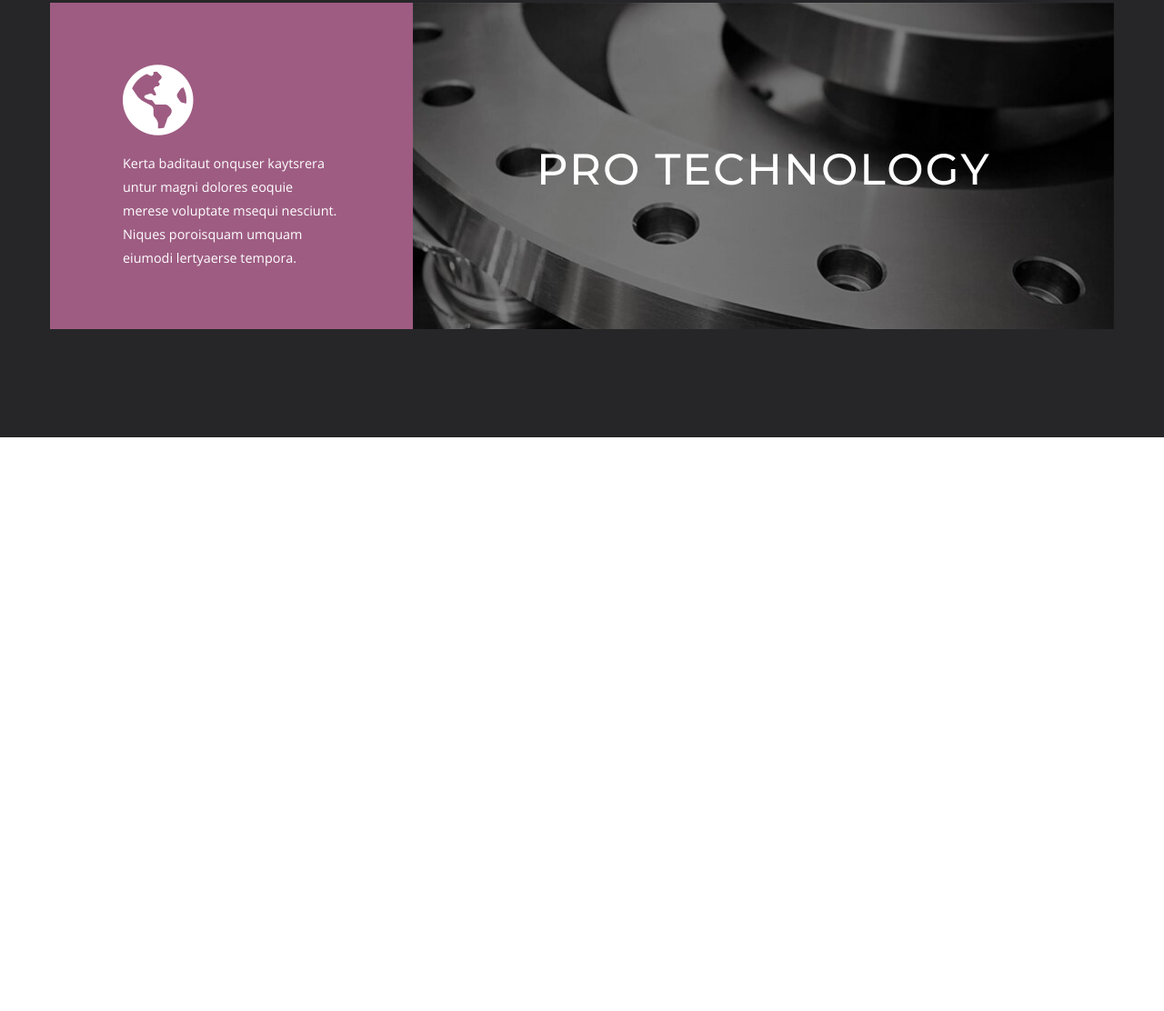
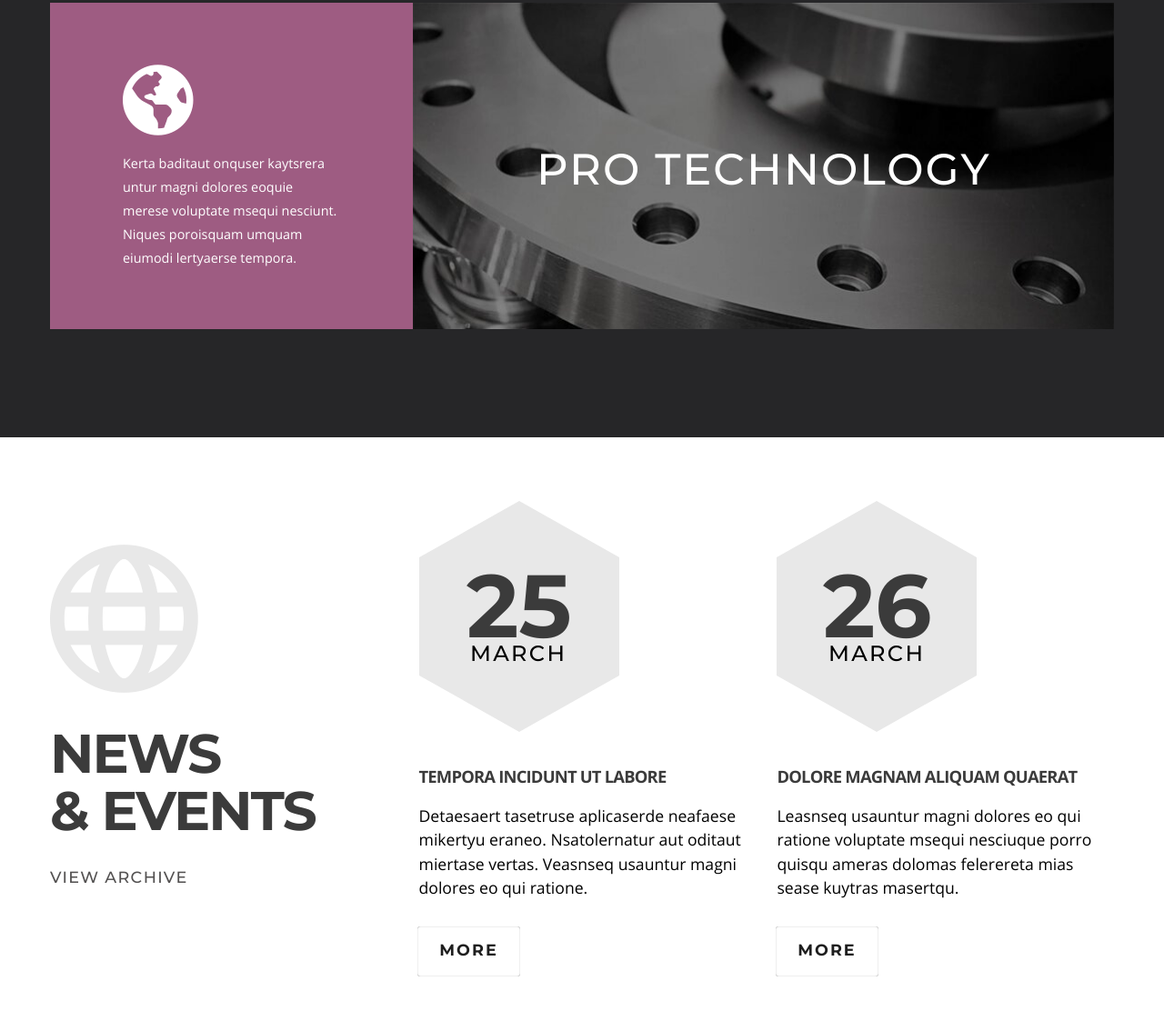
Before and after one commit to HL-Dz/proindustry, a plain HTML site: page index.html in a window 1280 px wide. Shown: the part 4085-5197 px from the top of the page at 91% size. Before the commit the page ends 4566 px from the top, so only its background shows below. Drawn offline with Linux system fonts and the light colour scheme; files whose address does not match are found by name.

Commit message:
feat: add template for Events section

```diff
--- a/css/base/base.css
+++ b/css/base/base.css
@@ -6,7 +6,6 @@
   --dark-color: #1e1e1e;
   --social-color: #303030;
   --text-grey-color: #a4a4a4;
-  --text-grey-color: #5e5d5d;
   --circle-active: #fdc21e;
 
   /* Backgrounds */
--- a/css/components/button-go.css
+++ b/css/components/button-go.css
@@ -26,6 +26,14 @@
   background: var(--orange-color);
 }
 
+.button-link_transparent {
+  background: transparent;
+  font-size: 1.1em;
+  font-weight: 600;
+  box-shadow: 0 0 1px #5a5a5a inset;
+  color: var(--dark-color);
+}
+
 .button-link:hover {
   transform: scale(1.2);
 }
--- /dev/null
+++ b/css/components/events.css
@@ -0,0 +1,99 @@
+.events {
+  padding: 4.375em 0 6.875em;
+  --section-color: #3b3b3b;
+}
+
+.events .hexagon {
+  --dark-color: #e8e8e8;
+  --hexagon-width: 220px;
+  --hexagon-height: 130px;
+  --hexagox-row-padding: 62px;
+  --hexagon-border: calc(var(--hexagon-width) / 2);
+    margin: 62px 0;
+}
+
+.events .hexagon__content:hover * {
+  transform: scale(0.8);
+}
+
+.events .button-go {
+  margin-left: 0;
+}
+
+.events__wrap {
+  display: flex;
+}
+
+.events__primary {
+  padding-top: 2.9em;
+  flex-basis: 33%;
+}
+
+.event {
+  flex-basis: 32%;
+  margin-left: 2%;
+}
+
+
+.events__icon {
+  font-size: 10.5em;
+  color: #e8e8e8;
+}
+
+.events__caption {
+  text-transform: var(--upper);
+  font-size: 6rem;
+  color: var(--section-color);
+  font-weight: 600;
+  line-height: 1.04;
+  letter-spacing: -2px;
+}
+
+.archive {
+  margin-top: 1.9em;
+}
+
+.archive__link {
+  color: #525050;
+  text-transform: var(--upper);
+  font-weight: 500;
+  font-size: 1.1em;
+  letter-spacing: 1.3px;
+  transition: color var(--tran) ease-in-out;
+}
+
+.archive__link:hover {
+  color: var(--orange-color);
+}
+
+.event__date {
+  padding-top: 17px;
+  font-size: 6.1em;
+  font-weight: 600;
+  color: var(--section-color);
+  line-height: 0.7;
+}
+
+.event__month {
+  text-transform: var(--upper);
+  font-size: 1.5em;
+  font-weight: 500;
+  letter-spacing: 2.3px;
+}
+
+.event__title {
+  padding: 2.16em 0 1.05em;
+  font-size: 1.15em;
+  font-weight: 600;
+  font-family: 'Open Sans', serif;
+  letter-spacing: -0.8px;
+  color: var(--section-color);
+  text-transform: var(--upper);
+}
+
+.event__desc {
+  font-family: 'Open Sans', sans-serif;
+  font-size: 1.1em;
+  line-height: 1.5;
+  margin-bottom: 1.6em;
+}
--- a/css/components/technologies.css
+++ b/css/components/technologies.css
@@ -10,10 +10,6 @@
   justify-content: space-between;
   width: 100%;
   margin-bottom: 2.750em;
-}
-
-.technology:hover .technology__icon {
-  /* transform: scale(1.4); */
 }
 
 .technology:last-child {
--- a/css/main.css
+++ b/css/main.css
@@ -15,6 +15,7 @@
 @import "components/solutions.css";
 @import "components/experience.css";
 @import "components/technologies.css";
+@import "components/events.css";
 
 /* Media */
 @import "media/laptop.css";
--- a/index.html
+++ b/index.html
@@ -204,7 +204,6 @@
             </span>
           </div>
         </div>
-
         <div class="technology">
           <div class="technology__content">
             <i class="icon-globe technology__icon"></i>
@@ -222,6 +221,57 @@
     </div>
   </section>
 
+  <!-- Events -->
+  <section class="events">
+    <div class="container">
+      <div class="events__wrap">
+        <div class="events__primary">
+          <span class="icon-language events__icon"></span>
+          <div class="events__caption">
+            <span>News</span><br> & events
+          </div>
+          <div class="archive">
+            <a href="#" class="archive__link">View archive</a>
+          </div>
+        </div>
+        <div class="event">
+          <div class="hexagon">
+            <div class="hexagon__content">
+              <div class="event__date">25</div>
+              <div class="event__month">March</div>
+            </div>
+          </div>
+          <h3 class="event__title">Tempora incidunt ut labore</h3>
+          <div class="event__desc">
+            Detaesaert tasetruse aplicaserde neafaese mikertyu eraneo. Nsatolernatur aut oditaut miertase vertas. Veasnseq usauntur magni dolores eo qui ratione.
+          </div>
+          <div class="event__buttons">
+            <div class="button-go">
+              <a href="#" class="button-link button-link_transparent">More</a>
+            </div>
+          </div>
+        </div>
+        <div class="event">
+          <div class="hexagon">
+            <div class="hexagon__content">
+              <div class="event__date">26</div>
+              <div class="event__month">March</div>
+            </div>
+          </div>
+          <h3 class="event__title">Dolore magnam aliquam quaerat</h3>
+          <div class="event__desc">
+            Leasnseq usauntur magni dolores eo qui ratione voluptate msequi nesciuque porro quisqu ameras dolomas felerereta mias sease kuytras masertqu.
+          </div>
+          <div class="event__buttons">
+            <div class="button-go">
+              <a href="#" class="button-link button-link_transparent">More</a>
+            </div>
+          </div>
+        </div>
+      </div>
+    </div>
+  </section>
+
   <script src="index.js"></script>
 </body>
 </html>
```
